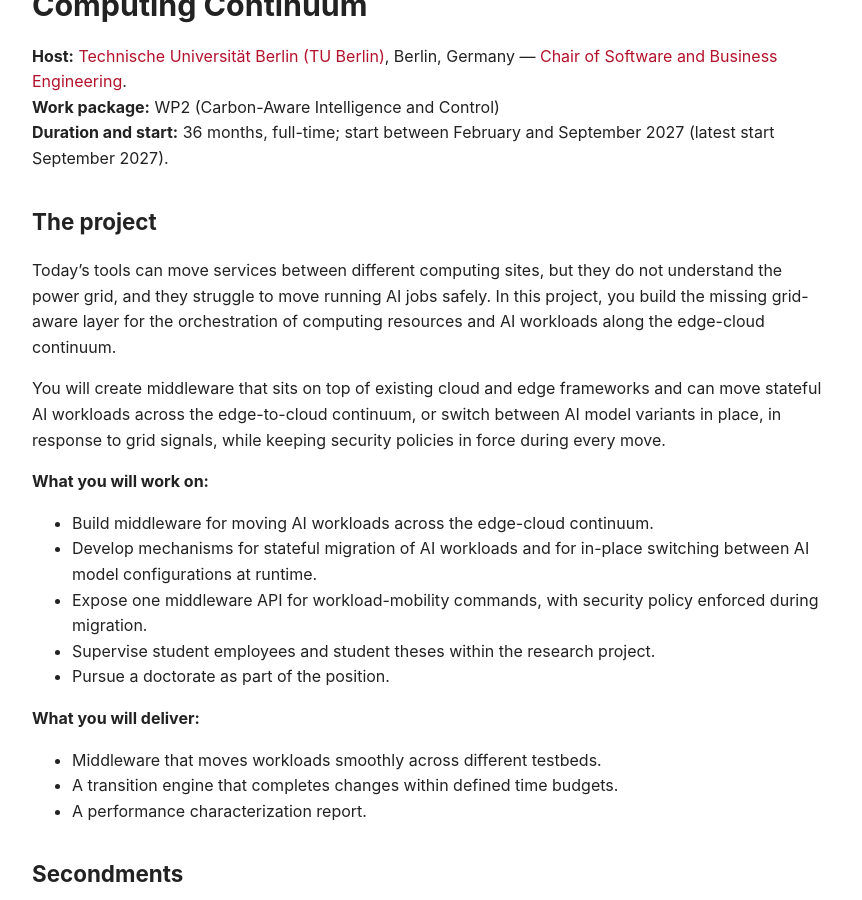
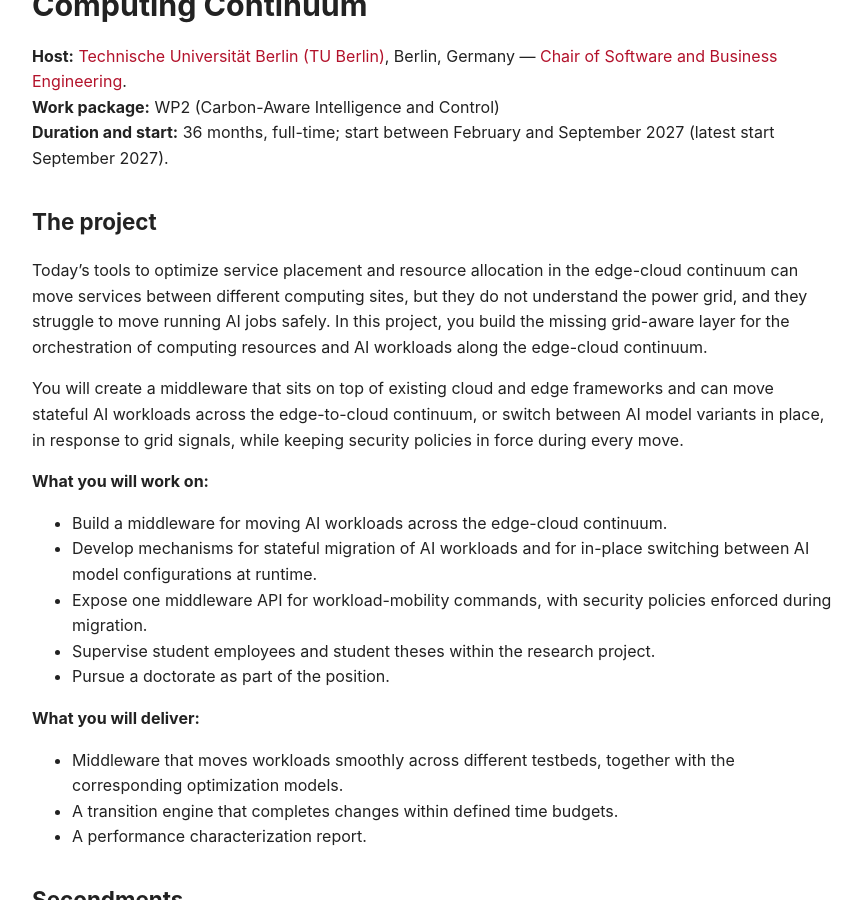
Before and after one commit to aegis-dn/aegis-dn.github.io, a Jekyll site: the page built from positions/dc08.md, in a window 1280 px wide and 900 px high, scrolled down 239 px. Shown: the whole window, without its empty margins (208-1070 px from the left). Built offline with Jekyll 4.4.1, drawn with Linux system fonts in a browser that asks for light colours.

Commit message:
Update dc08.md

```diff
--- a/positions/dc08.md
+++ b/positions/dc08.md
@@ -9,21 +9,21 @@ permalink: /positions/dc08/
 
 ## The project
 
-Today's tools can move services between different computing sites, but they do not understand the power grid, and they struggle to move running AI jobs safely. In this project, you build the missing grid-aware layer for the orchestration of computing resources and AI workloads along the edge-cloud continuum.
+Today's tools to optimize service placement and resource allocation in the edge-cloud continuum can move services between different computing sites, but they do not understand the power grid, and they struggle to move running AI jobs safely. In this project, you build the missing grid-aware layer for the orchestration of computing resources and AI workloads along the edge-cloud continuum.
 
-You will create middleware that sits on top of existing cloud and edge frameworks and can move stateful AI workloads across the edge-to-cloud continuum, or switch between AI model variants in place, in response to grid signals, while keeping security policies in force during every move.
+You will create a middleware that sits on top of existing cloud and edge frameworks and can move stateful AI workloads across the edge-to-cloud continuum, or switch between AI model variants in place, in response to grid signals, while keeping security policies in force during every move.
 
 **What you will work on:**
 
-- Build middleware for moving AI workloads across the edge-cloud continuum.
+- Build a middleware for moving AI workloads across the edge-cloud continuum.
 - Develop mechanisms for stateful migration of AI workloads and for in-place switching between AI model configurations at runtime.
-- Expose one middleware API for workload-mobility commands, with security policy enforced during migration.
+- Expose one middleware API for workload-mobility commands, with security policies enforced during migration.
 - Supervise student employees and student theses within the research project.
 - Pursue a doctorate as part of the position.
 
 **What you will deliver:**
 
-- Middleware that moves workloads smoothly across different testbeds.
+- Middleware that moves workloads smoothly across different testbeds, together with the corresponding optimization models.
 - A transition engine that completes changes within defined time budgets.
 - A performance characterization report.
 
```
